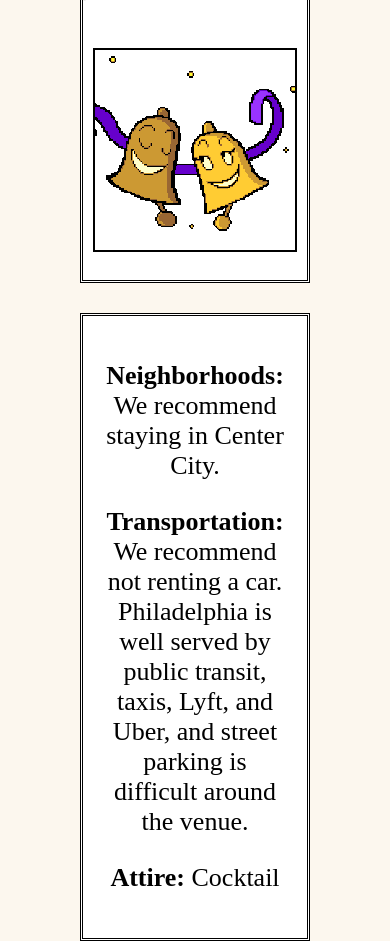
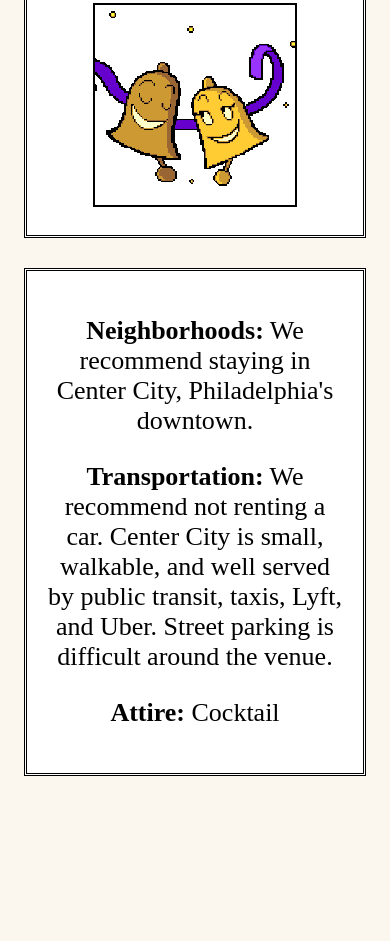
Before and after one commit to cuttleparty/cuttleparty.github.io, a plain HTML site: page index.html in a window 390 px wide. Shown: the part 584-1525 px from the top of the page. After the commit the page ends 1360 px from the top, so only its background shows below. Drawn offline with Linux system fonts and the light colour scheme; a web font is replaced by a local one.

Commit message:
fix mobile styling

```diff
--- a/css/basics.css
+++ b/css/basics.css
@@ -30,9 +30,12 @@ body {
   flex: 50%;
 }
 
-@media (max-width:850px) {
+@media (max-width:950px) {
 .inner {
   flex-direction: column;
+}
+.info {
+  width: 80%;
 }
 }
 
--- a/index.html
+++ b/index.html
@@ -24,10 +24,11 @@
     </div>
     <br/>
     <div class="info">
-        <p> <b>Neighborhoods:</b> We recommend staying in Center City. </p>
-        <p> <b>Transportation:</b> We recommend not renting a car. Philadelphia is well
-        served by public transit, taxis, Lyft, and Uber, and street parking is difficult
-        around the venue.
+        <p> <b>Neighborhoods:</b> We recommend staying in Center City, Philadelphia's downtown. </p>
+        <p> <b>Transportation:</b> We recommend not renting a car.
+            Center City is small, walkable, and well
+        served by public transit, taxis, Lyft, and Uber.
+        Street parking is difficult around the venue.
         </p>
         <p> <b>Attire:</b> Cocktail </p>
 
```
